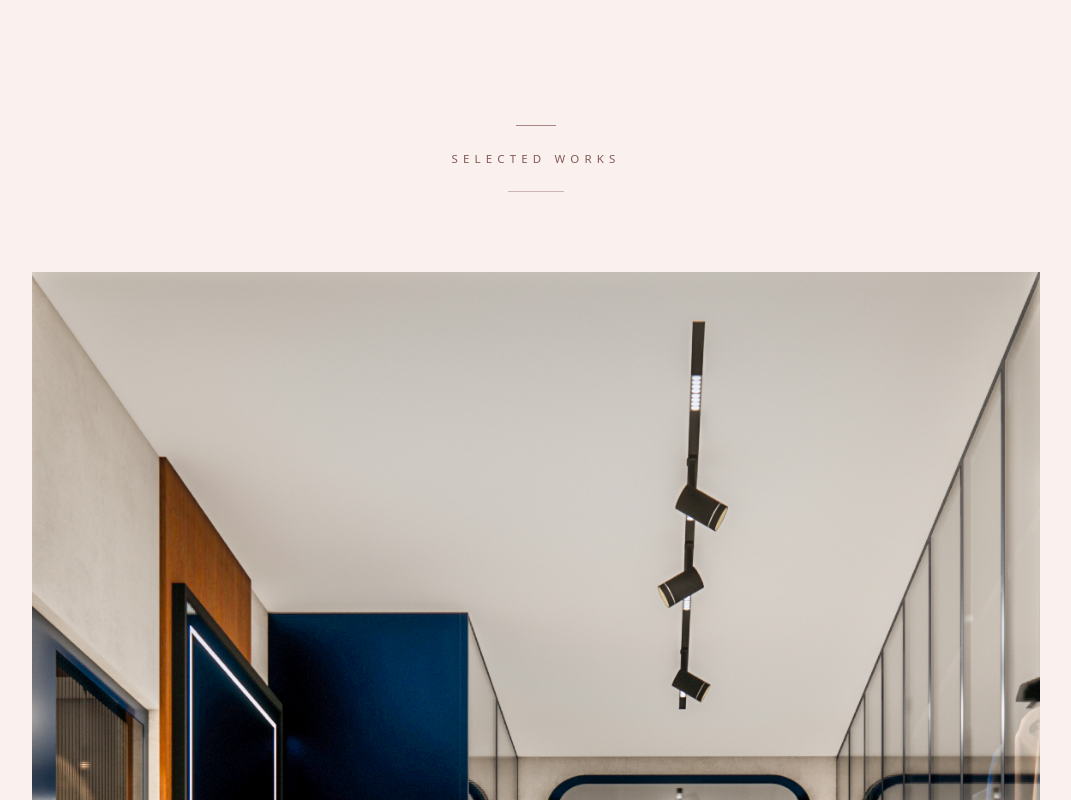
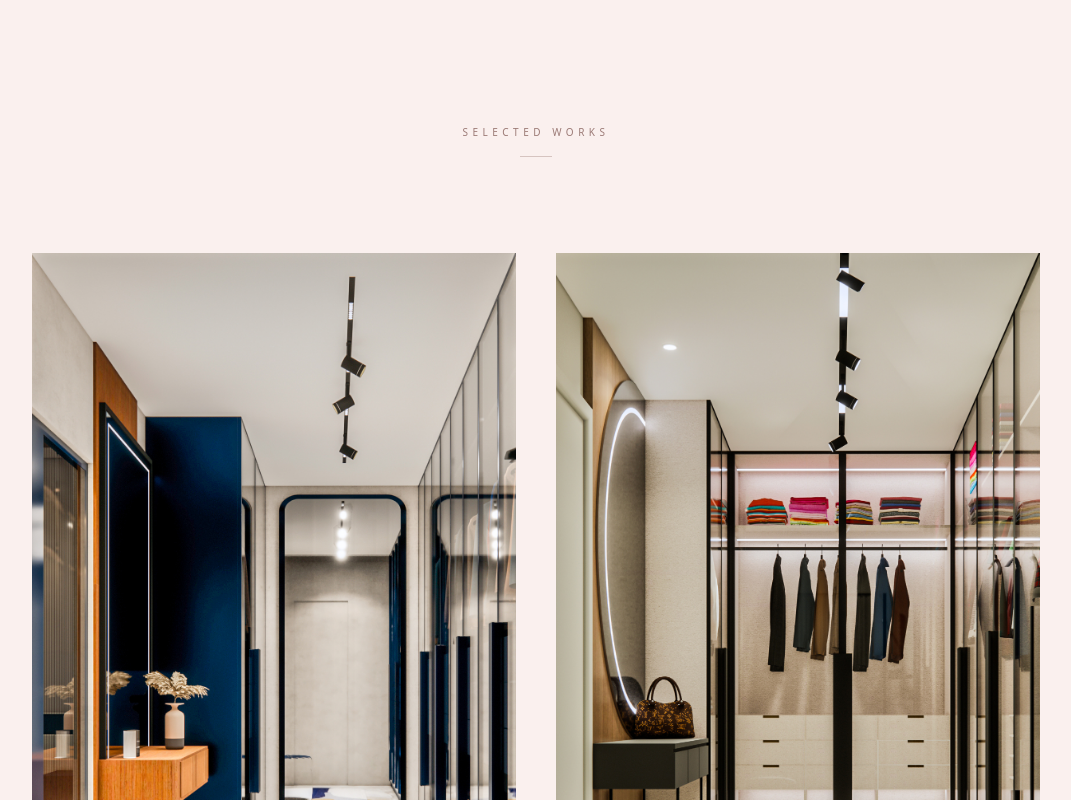
Before and after one commit to suryatrifler/haus-of-regalia, a Next.js app: page /interiors in a window 1280 px wide. Shown: the part 280-1080 px from the top of the page, without its empty margins (104-1175 px from the left). Built offline with nearby package versions, Linux system fonts and the light colour scheme; a web font is replaced by a local one.

Commit message:
interiors grid

```diff
--- a/app/components/interiors/InteriorCard.tsx
+++ b/app/components/interiors/InteriorCard.tsx
@@ -3,75 +3,43 @@
 import { useState } from "react";
 import { useShareDialog } from "../portfolio/useShareDialog";
 
-type Props = {
+export default function InteriorCard({
+  image,
+  shareUrl,
+}: {
   image: string;
   shareUrl: string;
-};
-
-export default function InteriorCard({ image, shareUrl }: Props) {
+}) {
   const [liked, setLiked] = useState(false);
   const [count, setCount] = useState(12);
   const openShare = useShareDialog((s) => s.open);
 
-  const toggleLike = () => {
-    setLiked((prev) => !prev);
-    setCount((prev) => (liked ? prev - 1 : prev + 1));
-  };
-
   return (
-    <div className="relative group overflow-hidden">
-      {/* IMAGE */}
+    <div className="relative group">
       <img
         src={image}
         alt=""
-        className="w-full h-full object-cover"
+        className="w-full block"
       />
 
       {/* OVERLAY */}
-      <div
-        className="
-          absolute inset-0
-          bg-[#835C57]/35
-          opacity-0
-          group-hover:opacity-100
-          transition-opacity duration-500
-        "
-      />
+      <div className="absolute inset-0 bg-[#835C57]/35 opacity-0 group-hover:opacity-100 transition duration-500" />
 
-      {/* LIKE — BOTTOM LEFT */}
+      {/* LIKE */}
       <button
-        onClick={toggleLike}
-        className="
-          absolute bottom-4 left-4
-          flex items-center gap-1
-          text-[#FAF0EE]
-          opacity-0
-          group-hover:opacity-100
-          transition-opacity duration-500
-        "
-        aria-label="Like interior"
+        onClick={() => {
+          setLiked(!liked);
+          setCount((c) => (liked ? c - 1 : c + 1));
+        }}
+        className="absolute bottom-4 left-4 text-[#FAF0EE] flex items-center gap-1 opacity-0 group-hover:opacity-100 transition duration-500"
       >
-        <span
-          className={`text-lg ${
-            liked ? "text-red-500" : "text-[#FAF0EE]"
-          }`}
-        >
-          ♥
-        </span>
-        <span className="text-xs">{count}</span>
+        ♥ <span className="text-xs">{count}</span>
       </button>
 
-      {/* SHARE — BOTTOM RIGHT */}
+      {/* SHARE */}
       <button
         onClick={() => openShare(shareUrl)}
-        className="
-          absolute bottom-4 right-4
-          text-[#FAF0EE] text-lg
-          opacity-0
-          group-hover:opacity-100
-          transition-opacity duration-500
-        "
-        aria-label="Share interior"
+        className="absolute bottom-4 right-4 text-[#FAF0EE] text-lg opacity-0 group-hover:opacity-100 transition duration-500"
       >
         ↗
       </button>
--- a/app/components/interiors/InteriorsGrid.tsx
+++ /dev/null
@@ -1,64 +0,0 @@
-import InteriorCard from "./InteriorCard";
-
-const interiors = [
-  {
-    id: "int-01",
-    image: "/project/project-2/14.jpg",
-    shareUrl: "/interiors/int-01",
-    span: "col-span-2",
-  },
-  {
-    id: "int-02",
-    image: "/project/project-2/13.jpg",
-    shareUrl: "/interiors/int-02",
-    span: "col-span-1",
-  },
-  {
-    id: "int-03",
-    image: "/project/project-2/11.jpg",
-    shareUrl: "/interiors/int-03",
-    span: "col-span-1",
-  },
-  {
-    id: "int-04",
-    image: "/project/project-2/8-3.jpg",
-    shareUrl: "/interiors/int-04",
-    span: "col-span-2",
-  },
-];
-
-export default function InteriorsGrid() {
-  return (
-    <section className="max-w-[1200px] mx-auto px-24 mt-32">
-      {/* SECTION LABEL — UPDATED STYLE */}
-      <div className="flex flex-col items-center mb-20">
-        <div className="w-10 h-[1px] bg-[#835C57]/70 mb-6" />
-
-        <h2
-          className="
-            text-[11.5px]
-            uppercase
-            tracking-[0.45em]
-            text-[#835C57]
-          "
-        >
-          Selected Works
-        </h2>
-
-        <div className="w-14 h-[1px] bg-[#835C57]/40 mt-6" />
-      </div>
-
-      {/* NON-UNIFORM GRID */}
-      <div className="grid grid-cols-2 gap-12 auto-rows-auto">
-        {interiors.map((item) => (
-          <div key={item.id} className={item.span}>
-            <InteriorCard
-              image={item.image}
-              shareUrl={item.shareUrl}
-            />
-          </div>
-        ))}
-      </div>
-    </section>
-  );
-}
--- /dev/null
+++ b/app/components/interiors/InteriorsMasonry.tsx
@@ -0,0 +1,99 @@
+import InteriorCard from "./InteriorCard";
+
+const interiors = [
+  {
+    id: "int-01",
+    image: "project/project-2/14.jpg",
+    shareUrl: "/interiors/int-01",
+    span: "full",
+  },
+  {
+    id: "int-02",
+    image: "project/project-2/13.jpg",
+    shareUrl: "/interiors/int-02",
+    span: "half",
+  },
+  {
+    id: "int-03",
+    image: "project/project-2/11.jpg",
+    shareUrl: "/interiors/int-03",
+    span: "half",
+  },
+  {
+    id: "int-04",
+    image: "project/project-2/8-3.jpg",
+    shareUrl: "/interiors/int-04",
+    span: "full",
+  },
+  {
+    id: "int-05",
+    image: "project/project-2/9.jpg",
+    shareUrl: "/interiors/int-05",
+    span: "half",
+  },
+  {
+    id: "int-06",
+    image: "project/project-2/10.jpg",
+    shareUrl: "/interiors/int-06",
+    span: "half",
+  },
+];
+
+export default function InteriorsMasonry() {
+  const left: typeof interiors = [];
+  const right: typeof interiors = [];
+
+  interiors.forEach((item, index) => {
+    if (item.span === "full") {
+      left.push(item);
+      right.push(item);
+    } else {
+      (left.length <= right.length ? left : right).push(item);
+    }
+  });
+
+  return (
+    <section className="max-w-[1200px] mx-auto px-24 mt-32">
+      {/* LABEL */}
+      <div className="flex flex-col items-center mb-24">
+        <h2 className="text-[10px] uppercase tracking-[0.45em] text-[#835C57]/80">
+          Selected Works
+        </h2>
+        <div className="w-8 h-[1px] bg-[#835C57]/30 mt-4" />
+      </div>
+
+      {/* MASONRY */}
+      <div className="flex gap-10">
+        {/* LEFT COLUMN */}
+        <div className="flex-1 flex flex-col gap-10">
+          {left.map((item) =>
+            item.span === "full" ? (
+              <div key={item.id} className="w-full">
+                <InteriorCard image={item.image} shareUrl={item.shareUrl} />
+              </div>
+            ) : (
+              <InteriorCard
+                key={item.id}
+                image={item.image}
+                shareUrl={item.shareUrl}
+              />
+            )
+          )}
+        </div>
+
+        {/* RIGHT COLUMN */}
+        <div className="flex-1 flex flex-col gap-10">
+          {right.map((item) =>
+            item.span === "full" ? null : (
+              <InteriorCard
+                key={item.id}
+                image={item.image}
+                shareUrl={item.shareUrl}
+              />
+            )
+          )}
+        </div>
+      </div>
+    </section>
+  );
+}
--- a/app/interiors/page.tsx
+++ b/app/interiors/page.tsx
@@ -1,12 +1,12 @@
 "use client";
 
-import InteriorsGrid from "@/app/components/interiors/InteriorsGrid";
+import InteriorsMasonry from "@/app/components/interiors/InteriorsMasonry";
 import ShareDialog from "@/app/components/portfolio/ShareDialog";
 
 export default function InteriorsPage() {
   return (
     <>
-      <InteriorsGrid />
+      <InteriorsMasonry />
       <ShareDialog />
     </>
   );
```
